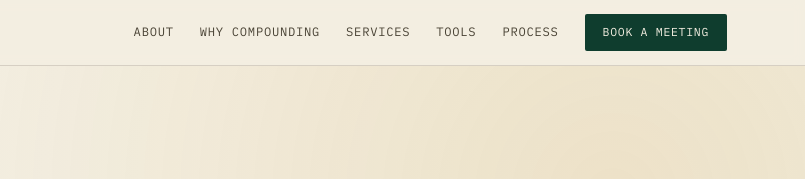
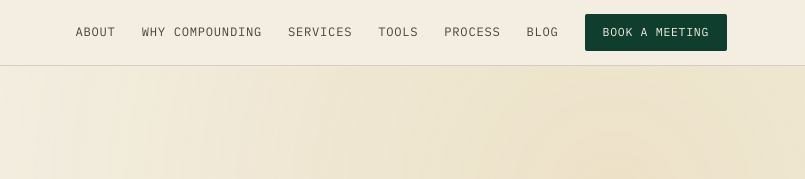
Before and after one commit to WealthCompounder/WealthCompounder.github.io, a plain HTML site: page index.html in a window 1280 px wide. Shown: the top 179 px of the page, 475-1280 px from the left. Drawn offline with Linux system fonts and the light colour scheme.

Commit message:
Add files via upload

```diff
--- a/index.html
+++ b/index.html
@@ -328,6 +328,7 @@
       <a href="#services">Services</a>
       <a href="#tools">Tools</a>
       <a href="#process">Process</a>
+      <a href="blog.html">Blog</a>
       <a href="#contact" class="nav-cta">Book a Meeting</a>
     </nav>
     <button class="menu-btn" aria-label="Menu"><span></span><span></span><span></span></button>
@@ -586,6 +587,7 @@
         <a href="#services">Services</a>
         <a href="#tools">Tools</a>
         <a href="#process">Process</a>
+        <a href="blog.html">Blog</a>
         <a href="#contact">Contact</a>
       </div>
     </div>
```
